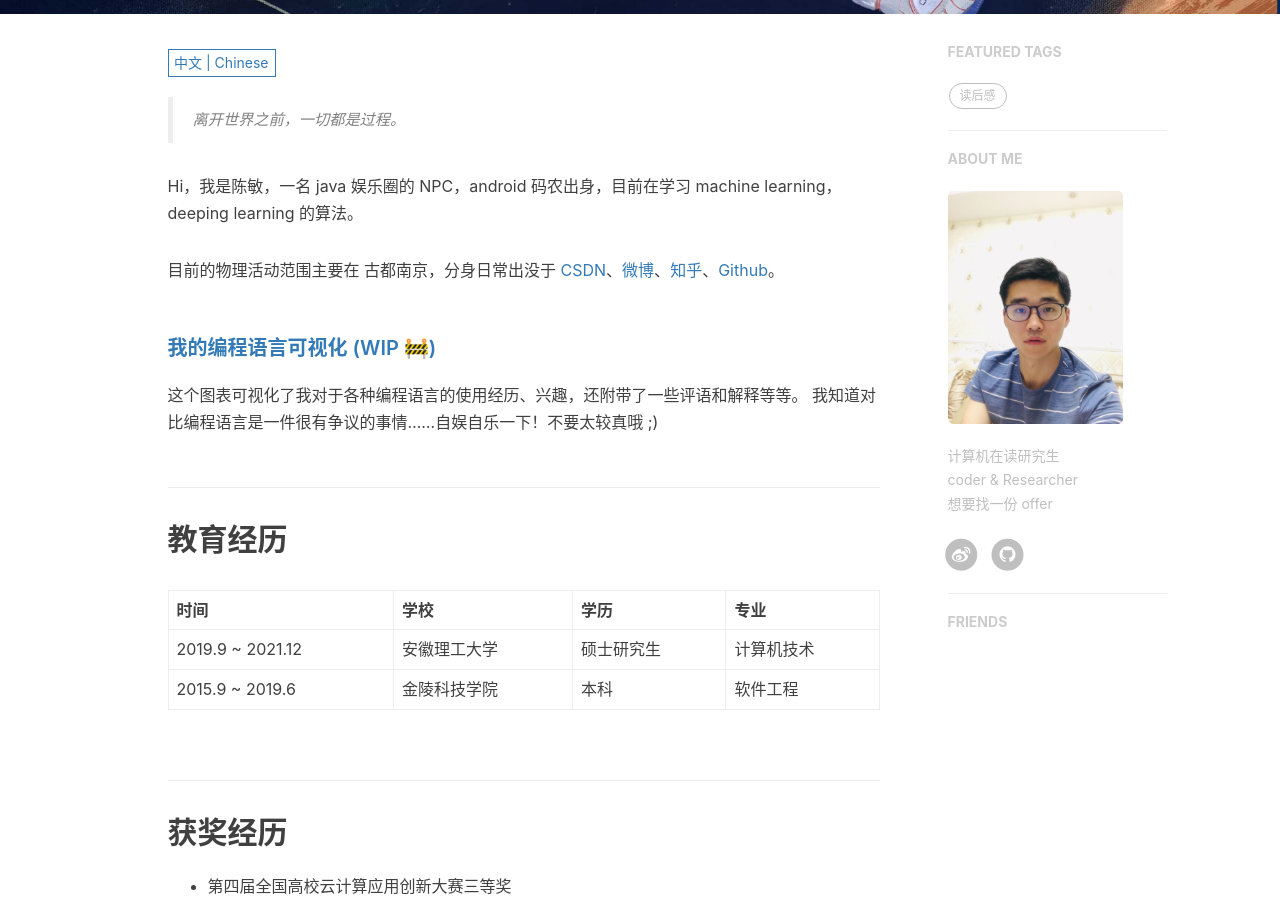
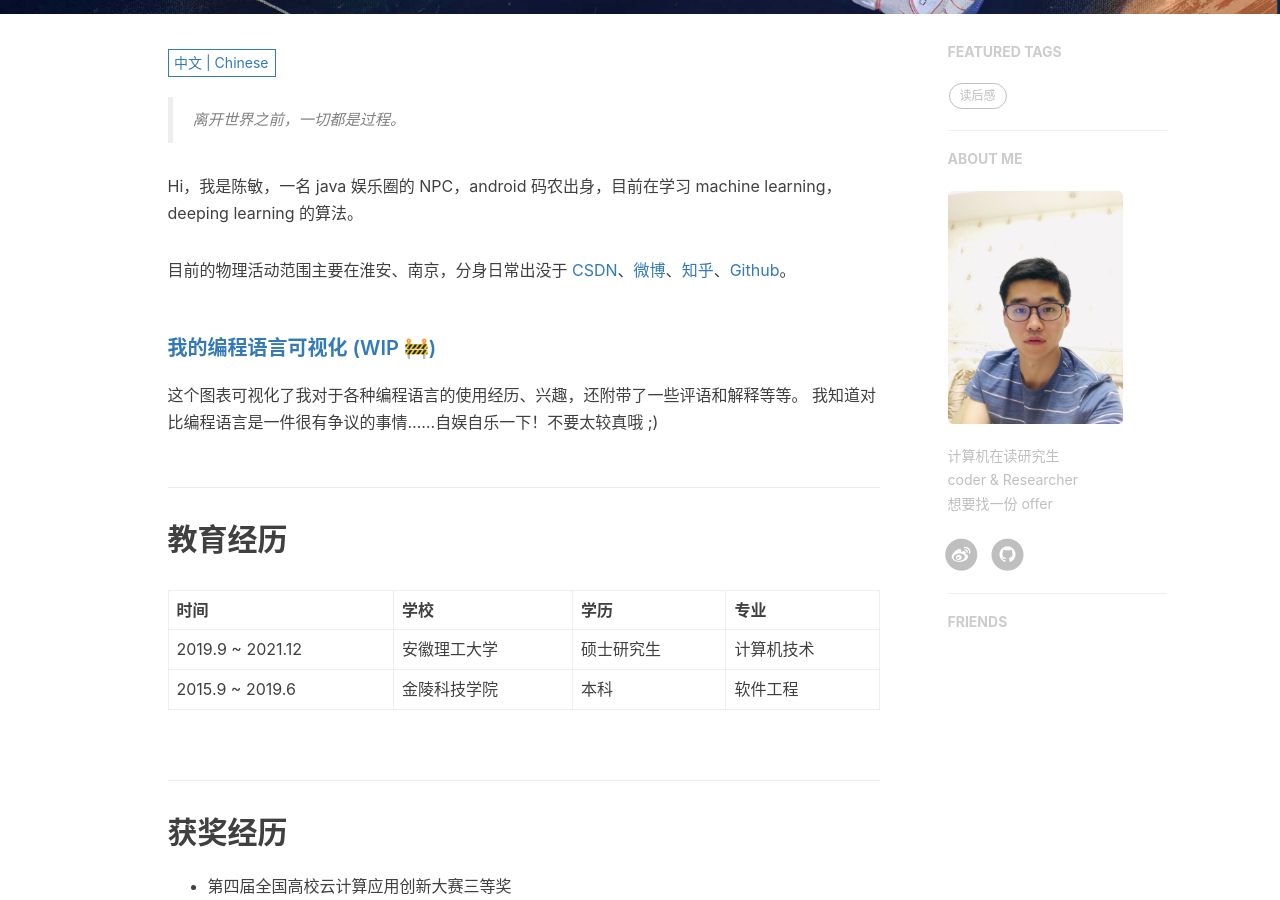
Before and after one commit to pentiumCM/pentiumCM.github.io, a Jekyll site: the page built from about.html, in a window 1280 px wide and 900 px high, scrolled down 404 px. Built offline with Jekyll 4.4.1, drawn with Linux system fonts in a browser that asks for light colours; nearby versions of some CDN libraries; comment, search, counter and statistics services are not loaded.

Commit message:
修改常驻地

```diff
--- a/_includes/about/zh.md
+++ b/_includes/about/zh.md
@@ -2,7 +2,7 @@
 
 Hi，我是陈敏，一名 java 娱乐圈的 NPC，android 码农出身，目前在学习 machine learning，deeping learning 的算法。
 
-目前的物理活动范围主要在 古都南京，分身日常出没于 [CSDN](https://blog.csdn.net/pentiumCM)、[微博](https://weibo.com/pentiumCM)、[知乎]()、[Github](https://github.com/pentiumCM)。
+目前的物理活动范围主要在淮安、南京，分身日常出没于 [CSDN](https://blog.csdn.net/pentiumCM)、[微博](https://weibo.com/pentiumCM)、[知乎]()、[Github](https://github.com/pentiumCM)。
 
 
 
```
Also changed, not shown: img/reading/1.png (deleted).
